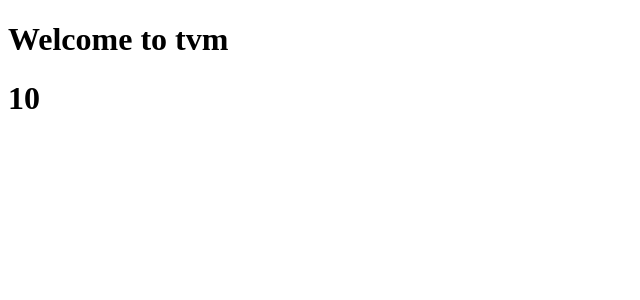
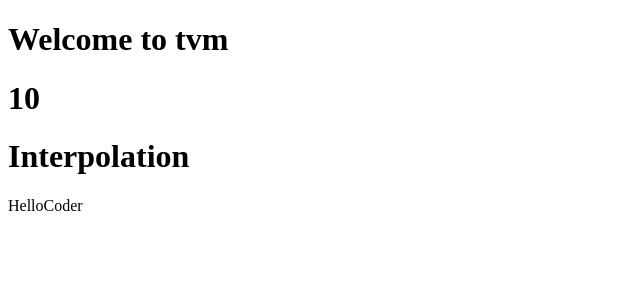
Before and after one commit to TVM-Info-Tech-Pvt-LTD/TVM-TEST, an Angular app in the folder angu/: page / in a window 1280 px wide. Shown: the top 300 px of the page, without its empty margins (0-640 px from the left). Built offline with nearby package versions, Linux system fonts and the light colour scheme.

Commit message:
sarath first commit

```diff
--- a/angu/src/app/app.component.html
+++ b/angu/src/app/app.component.html
@@ -1,3 +1,6 @@
 <h1>Welcome to tvm </h1>
 
 <h1>{{5+5}}</h1>
+
+<h1>Interpolation</h1>
+{{"Hello" + name  }}
--- a/angu/src/app/app.component.ts
+++ b/angu/src/app/app.component.ts
@@ -7,4 +7,5 @@ import { Component } from '@angular/core';
 })
 export class AppComponent {
   title = 'angu';
+  name = 'Coder';
 }
```
